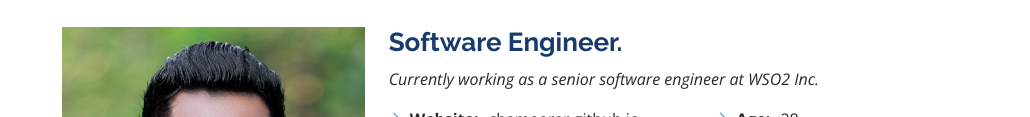
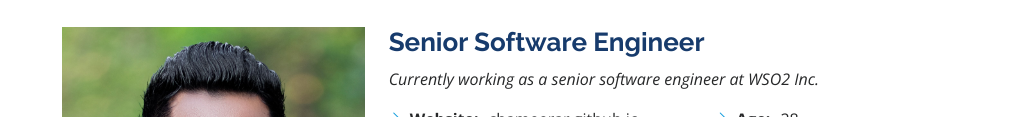
Before and after one commit to chameerar/chameerar.github.io, a plain HTML site: page index.html in a window 1280 px wide. Shown: the part 1085-1202 px from the top of the page, without its empty margins (250-1280 px from the left). Drawn offline with nearby package versions, Linux system fonts and the light colour scheme.

Commit message:
Job title change

```diff
--- a/index.html
+++ b/index.html
@@ -110,7 +110,7 @@
             <img src="assets/img/chameera.jpg" class="img-fluid" alt="">
           </div>
           <div class="col-lg-8 pt-4 pt-lg-0 content" data-aos="fade-left">
-            <h3>Software Engineer.</h3>
+            <h3>Senior Software Engineer</h3>
             <p class="fst-italic">
               Currently working as a senior software engineer at WSO2 Inc.
             </p>
```
